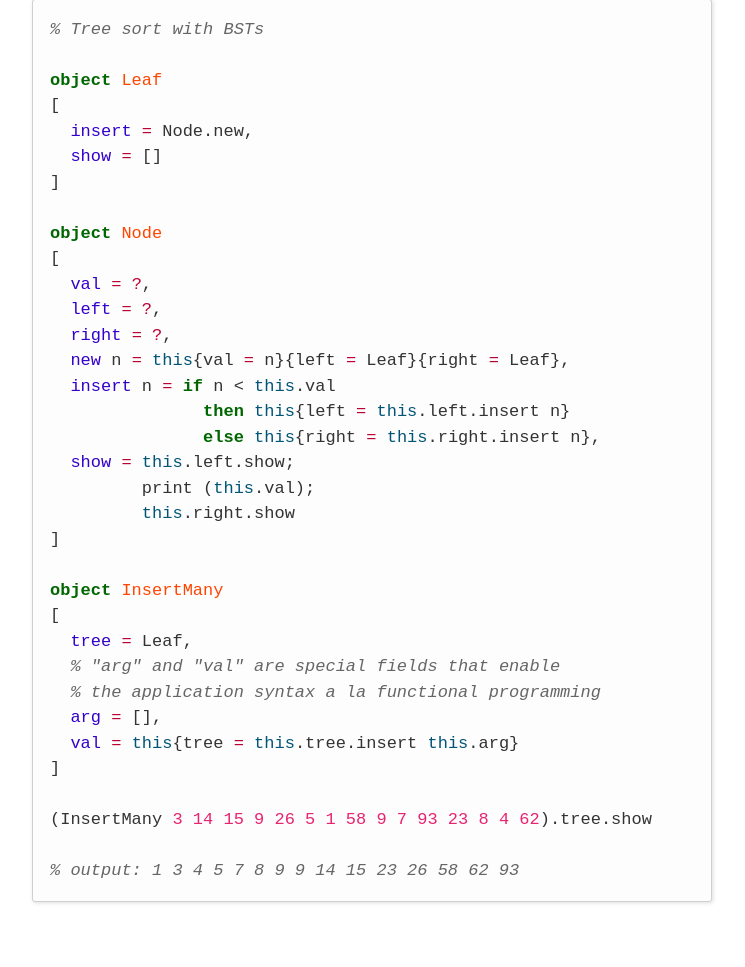
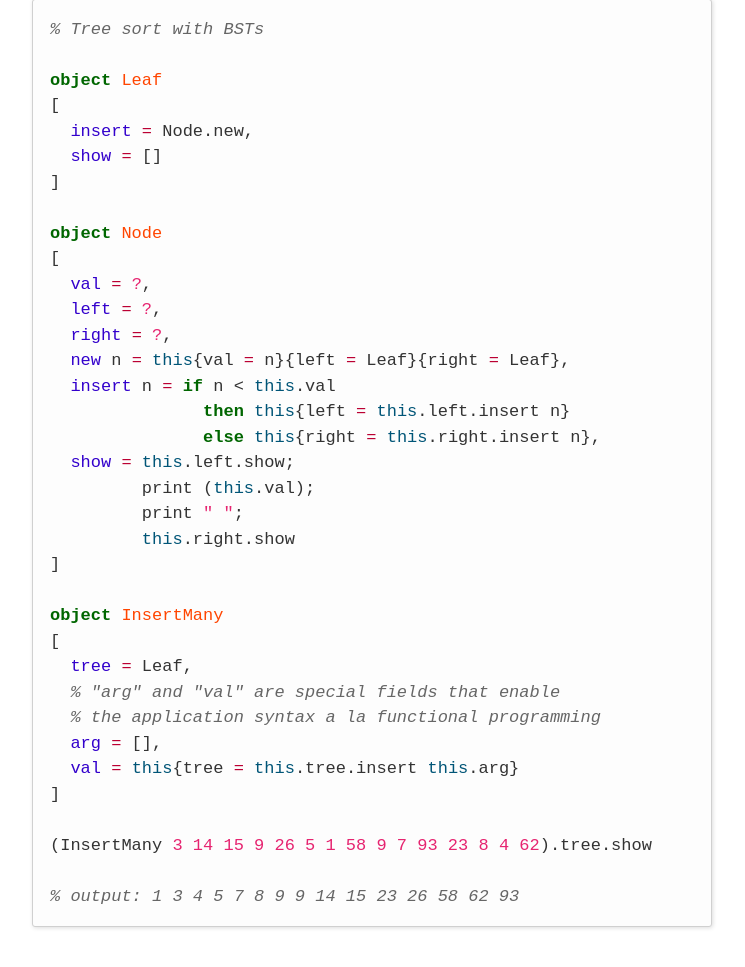
Before and after one commit to maciejpirog/maciejpirog.github.io, a plain HTML site: page fry/index.html in a window 1280 px wide. Shown: the part 785-1752 px from the top of the page, without its empty margins (268-1013 px from the left). Drawn offline with Linux system fonts and the light colour scheme; a web font is replaced by a local one.

Commit message:
small typos

```diff
--- a/fry/index.html
+++ b/fry/index.html
@@ -3,7 +3,7 @@
 <head>
 
 <meta charset="utf-8">
-<meta name="description" content="">
+<meta name="description" content="Fry is an experimental programming language that combines the best features of object-oriented and declarative paradigms.">
 <meta name="keywords" content="fry, programming language, declarative, object-oriented">
 <META HTTP-EQUIV="CACHE-CONTROL" CONTENT="NO-CACHE">
 <META HTTP-EQUIV="PRAGMA" CONTENT="NO-CACHE">
@@ -96,15 +96,16 @@ Note that Fry is in its infancy. A lot of changes to the language and surroundin
 
 <span class="keyword">object</span> <span class="emphasis3">Node</span>
 [
-  <span class="emphasis">val</span> <span class="select">=</span> <span class="select">?</span>,
-  <span class="emphasis">left</span> <span class="select">=</span> <span class="select">?</span>,
-  <span class="emphasis">right</span> <span class="select">=</span> <span class="select">?</span>,
+  <span class="emphasis">val</span> <span class="select">=</span> <span class="literal">?</span>,
+  <span class="emphasis">left</span> <span class="select">=</span> <span class="literal">?</span>,
+  <span class="emphasis">right</span> <span class="select">=</span> <span class="literal">?</span>,
   <span class="emphasis">new</span> n <span class="select">=</span> <span class="emphasis2">this</span>{val <span class="select">=</span> n}{left <span class="select">=</span> Leaf}{right <span class="select">=</span> Leaf},
   <span class="emphasis">insert</span> n <span class="select">=</span> <span class="keyword">if</span> n < <span class="emphasis2">this</span>.val
                <span class="keyword">then</span> <span class="emphasis2">this</span>{left <span class="select">=</span> <span class="emphasis2">this</span>.left.insert n}
                <span class="keyword">else</span> <span class="emphasis2">this</span>{right <span class="select">=</span> <span class="emphasis2">this</span>.right.insert n},
   <span class="emphasis">show</span> <span class="select">=</span> <span class="emphasis2">this</span>.left.show;
          print (<span class="emphasis2">this</span>.val);
+         print <span class="literal">" "</span>;
          <span class="emphasis2">this</span>.right.show
 ]
 
```
Also changed, not shown: fry/documentation.html (+1 -1 lines), fry/example.html (+3 -4 lines), fry/overview.html (+13 -2 lines).
